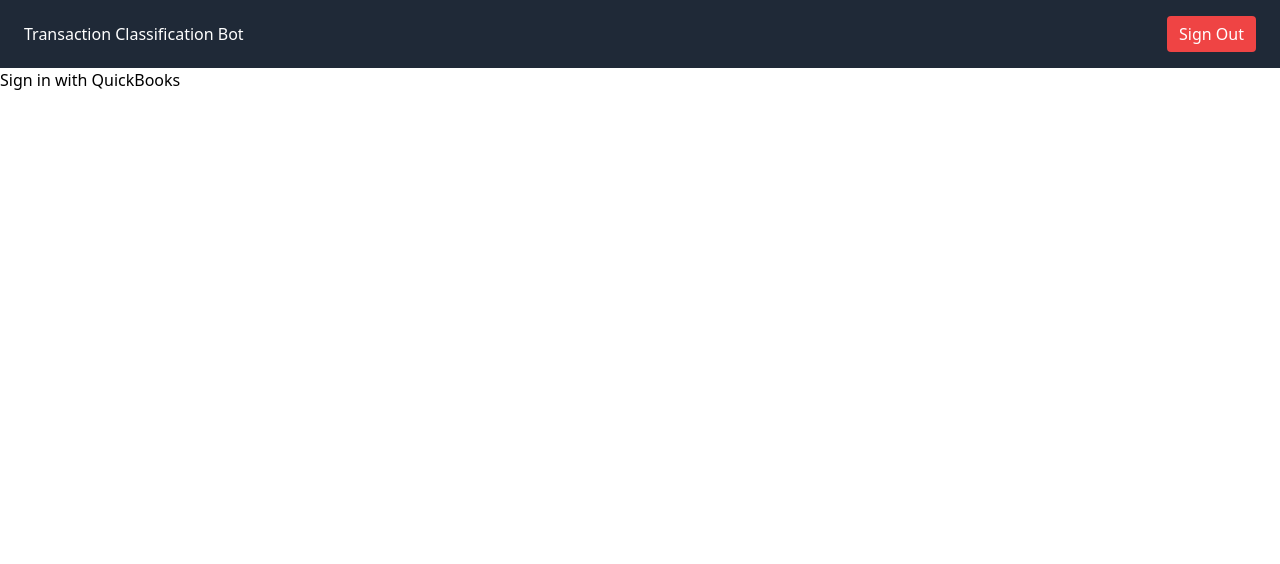
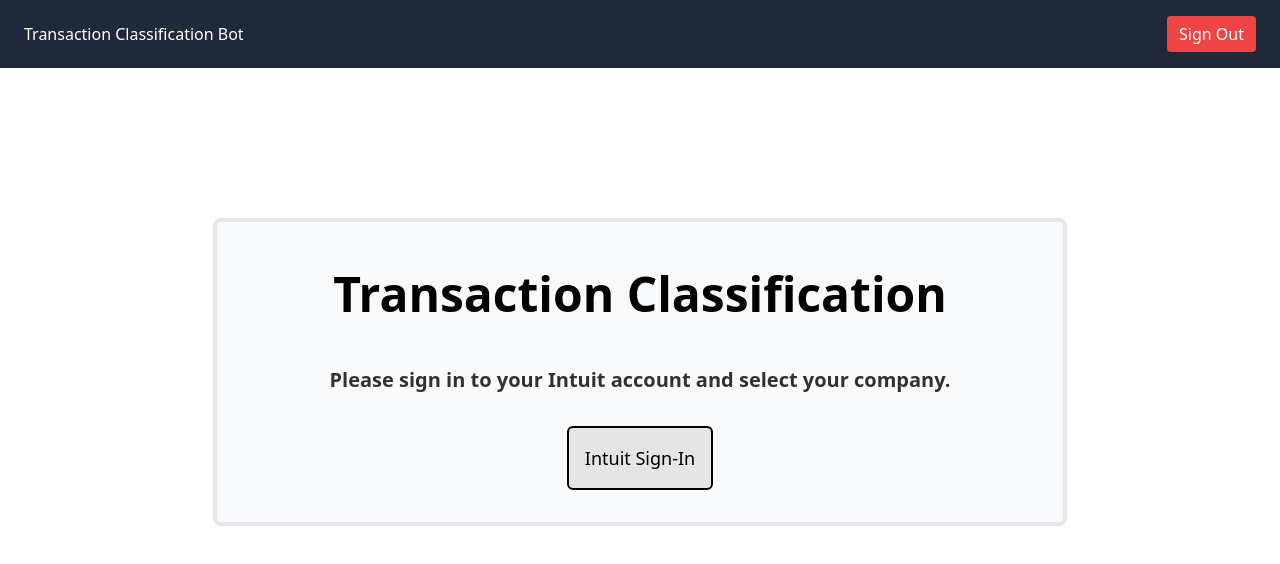
Before and after one commit to Vero-Ventures/transaction-classification-bot, a Next.js app in the folder frontend/: page / in a window 1280 px wide. Shown: the top 564 px of the page. Built offline with nearby package versions, Linux system fonts and the light colour scheme; no server answers.

Commit message:
Implement landing page with button for log in / continue to test page.

```diff
--- a/frontend/app/page.tsx
+++ b/frontend/app/page.tsx
@@ -1,20 +1,53 @@
 "use client"
-import { signIn } from 'next-auth/react';
+import { useState, useEffect } from "react";
+import {signIn, getSession} from 'next-auth/react';
+import { get } from "http";
 
 export default function Page() {
+  const [subTitle, setSubTitle] = useState<string>('Please sign in to your Intuit account and select your company.');
+  const [buttonText, setButtonText] = useState<string>('Intuit Sign-In');
+
+  // Check if user is already signed in.
+  getSession().then((session) => {
+    if (session) {
+      // Update the subtitle and button text if user is already signed in.
+      setSubTitle('You are already signed in. Click the button below to proceed.');
+      setButtonText('Proceed to Test Page');
+    }
+  });
+
   const handleQuickBooksSignIn = async () => {
+
+    // Check if user is already signed in.
+    const session = await getSession();
+    if (session) {
+      // Redirect to the test page if user is already signed in.
+      window.location.href = '/test';
+      return;
+    }
+
+    // Sign in with QuickBooks and catch any errors.
     try {
-      // Initiating authentication with QuickBooks provider
-      await signIn('quickbooks', {callbackUrl: 'http://localhost:3000/test'});
+      // Initiating authentication with QuickBooks provider and set the callback URL.
+      await signIn('quickbooks', { callbackUrl: 'http://localhost:3000/test' });
     } catch (error) {
       // Handle any errors, if necessary
       console.error('Error signing in with QuickBooks:', error);
     }
+
   };
 
   return (
-    <div>
-      <button onClick={handleQuickBooksSignIn}>Sign in with QuickBooks</button>
-    </div>
+    <body className='h-screen'>
+      <div id="homePageBody" className="flex flex-1 flex-col items-center place-content-center bg-gradient-to-r from-start to-end w-full h-4/5">
+        <div id="innerContainer" className="flex flex-col items-center bg-gray-50 border-4 rounded-lg border-secondary w-11/12 h-fit md:w-2/3 mb-20 px-6 mt-20 md:px-0 md:mb-8 md:mt-0">
+          <p className="text-center font-display font-bold text-4xl md:text-5xl mb-16 mt-12 md:mb-12">Transaction Classification</p>
+          <p className="text-center font-display font-bold opacity-80 md:text-xl mb-8">{subTitle}</p>
+          <div id="buttonsContainer" className="flex justify-evenly w-full mb-8 mt-8 sm:mt-0">
+            <button id="logIn" onClick={handleQuickBooksSignIn} className="bloc border-[#000000] border-2 bg-[#E5E5E5] text-lg rounded-md focus:outline-none text-md transition-all duration-300 hover:opacity-80 px-4 py-4 cursor-not-allowed">{buttonText}</button>
+          </div>
+        </div>
+      </div>
+    </body>
   );
 }
```
